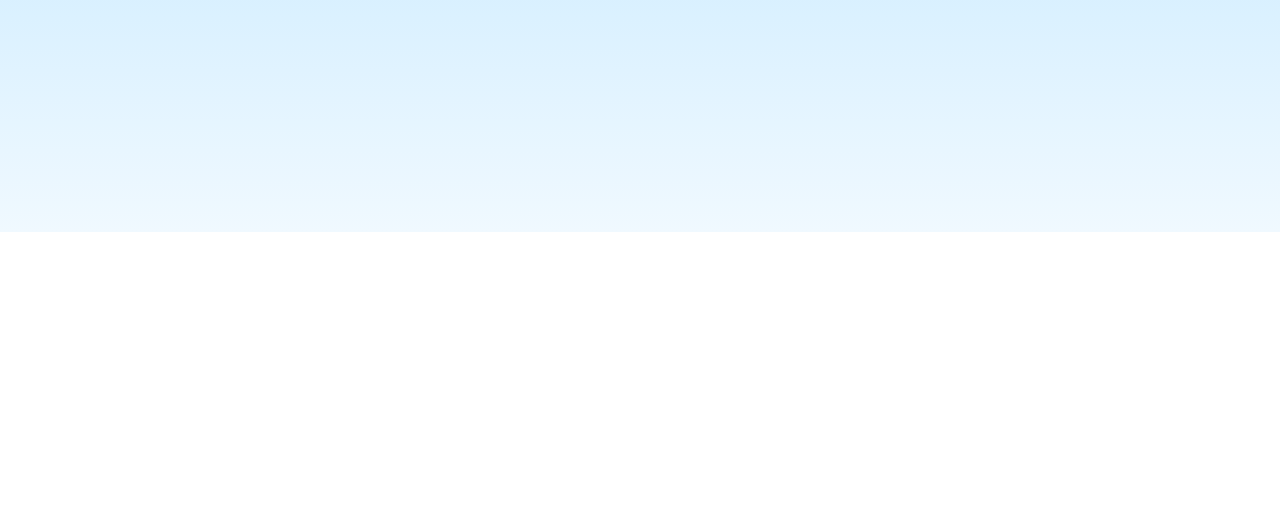
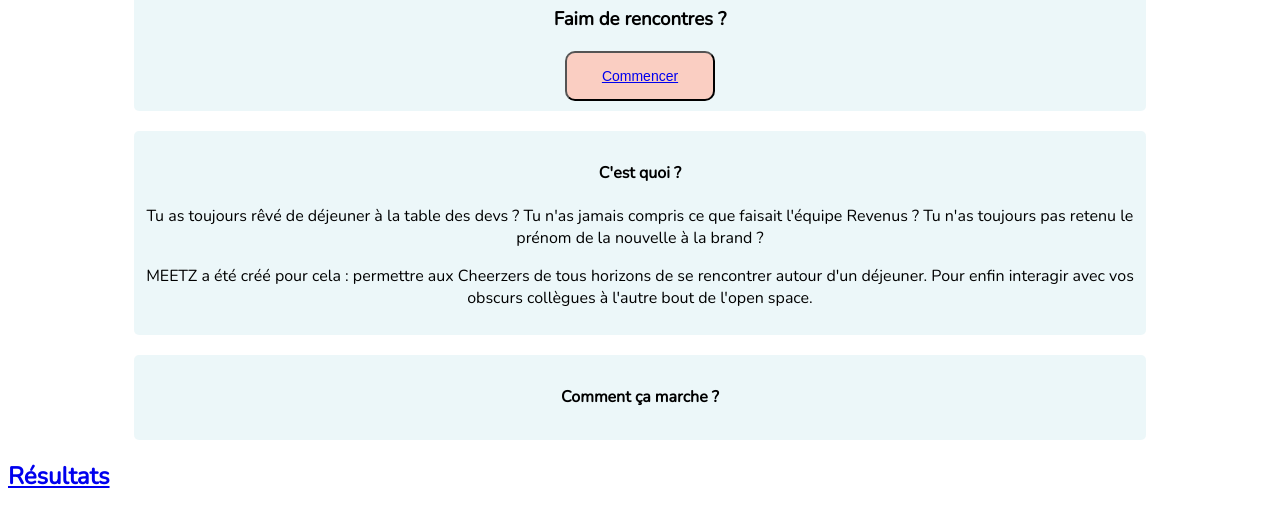
Before and after one commit to cheerz/meetz, a website: page client/index.html in a window 1280 px wide. Shown: the part 568-1080 px from the top of the page. Before the commit the page ends 800 px from the top, so only its background shows below. Drawn offline with nearby package versions, Linux system fonts and the light colour scheme; no server answers.

Commit message:
design wip

```diff
--- a/client/index.html
+++ b/client/index.html
@@ -4,6 +4,7 @@
   <meta charset="utf-8">
   <title>Meetz</title>
   <link rel="stylesheet" href="style.css">
+  <link href="https://fonts.googleapis.com/css?family=Nunito" rel="stylesheet">
   <script src="scripts/axios/dist/axios.min.js"></script>
   <script src="index.js"></script>
 
@@ -14,7 +15,32 @@
     <header class="header2"></header>
 
 
-      <h2><a href="subscribe.html">Commencer</a></h2>
+    <div class="content">
+      <div class="welcome">
+        <h1>Bienvenue petit Cheerzer !</h1>
+        <h3>Faim de rencontres ?</h3>
+        <button><a href="subscribe.html">Commencer</a></button>
+      </div>
+
+      <div class="explanation">
+        <h4>C'est quoi ?</h4>
+        <p>Tu as toujours rêvé de déjeuner à la table des devs ? Tu n'as jamais compris ce que faisait l'équipe Revenus ? Tu n'as toujours pas retenu le prénom de la nouvelle à la brand ?</p>
+        <p>MEETZ a été créé pour cela : permettre aux Cheerzers de tous horizons de se rencontrer autour d'un déjeuner. Pour enfin interagir avec vos obscurs collègues à l'autre bout de l'open space.
+        </div>
+
+        <div class="how_to">
+          <h4>Comment ça marche ?</h4>
+          <div class="steps">
+            <div class="step1">
+
+            </div>
+          </div>
+        </div>
+      </div>
+
+
+
+
       <h2><a href="results.html">Résultats</a></h2>
 
     </div>
--- a/client/style.css
+++ b/client/style.css
@@ -1,13 +1,11 @@
 body {
-	background: linear-gradient(to bottom, #a1dbff 0%,#cbebff 53%,#f0f9ff 100%) fixed;
-	height: 100%;
+	font-family: 'Nunito', sans-serif;
 }
 
 .main-container {
 	margin: auto;
-	width: 94%;
+	width: 100%;
 	height: 100%;
-	padding: 10px 20px;
 }
 
 img {
@@ -30,4 +28,31 @@
 	border-radius: 5px;
 	width: 100%;
 	height: 300px;
+	margin-bottom: 20px;
 }
+
+.content {
+	width: 80%;
+	margin: auto;
+}
+
+.welcome, .explanation, .how_to {
+	margin: auto;
+	margin-bottom: 20px;
+	background: #e6f5f7bf;
+	text-align: center;
+	padding: 10px;
+	border-radius: 5px;
+}
+
+.pictos {
+	display: flex;
+}
+
+button {
+	background: #facec2;
+	width: 150px;
+	height: 50px;
+	border-radius: 10px;
+	font-size: 14px;
+}
--- a/db.json
+++ b/db.json
@@ -49,6 +49,11 @@
       "name": "Thomas",
       "available": true,
       "id": 10
+    },
+    {
+      "name": "Theo",
+      "available": true,
+      "id": 11
     }
   ]
 }
--- a/server.js
+++ b/server.js
@@ -35,7 +35,7 @@
 
 	// console.log('cheerzersToChooseFrom', cheerzersToChooseFrom)
 
-	for (let i = 0; selectedCheerzers.length < 4; i++) {
+	for (let i = 0; selectedCheerzers.length < 3; i++) {
 		const randomInt = getRandomInt(0, cheerzersToChooseFrom.length)
 		const randomCheerzer = cheerzersToChooseFrom[randomInt]
 
```
Lines whose indentation alone changed are shown as unchanged.
